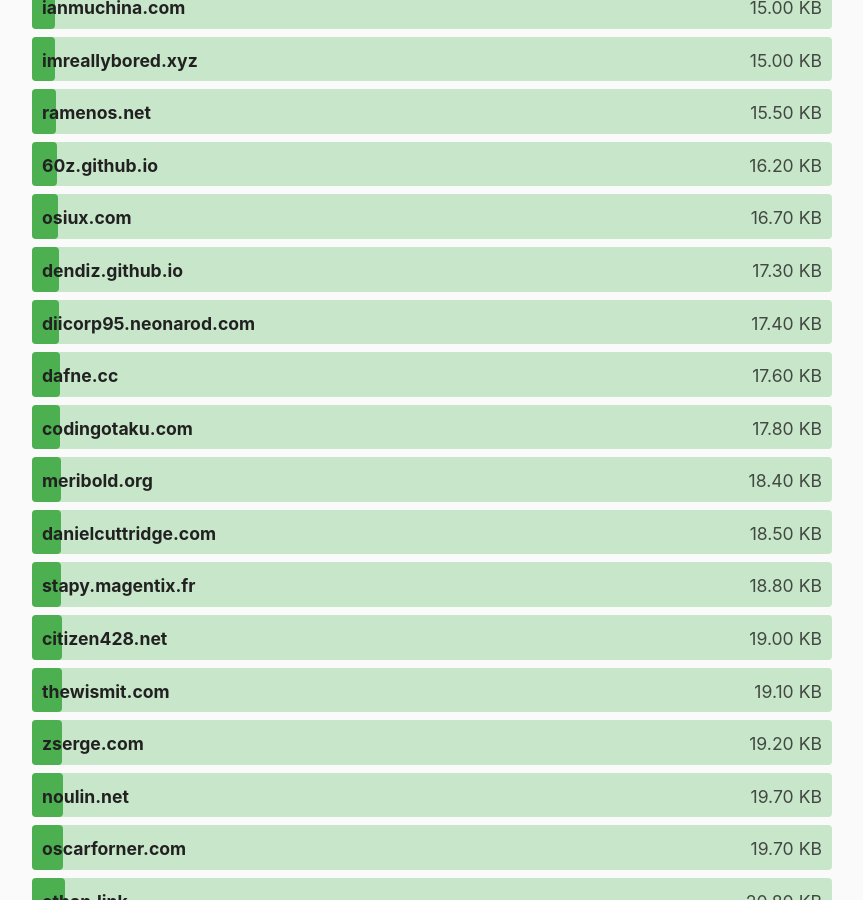
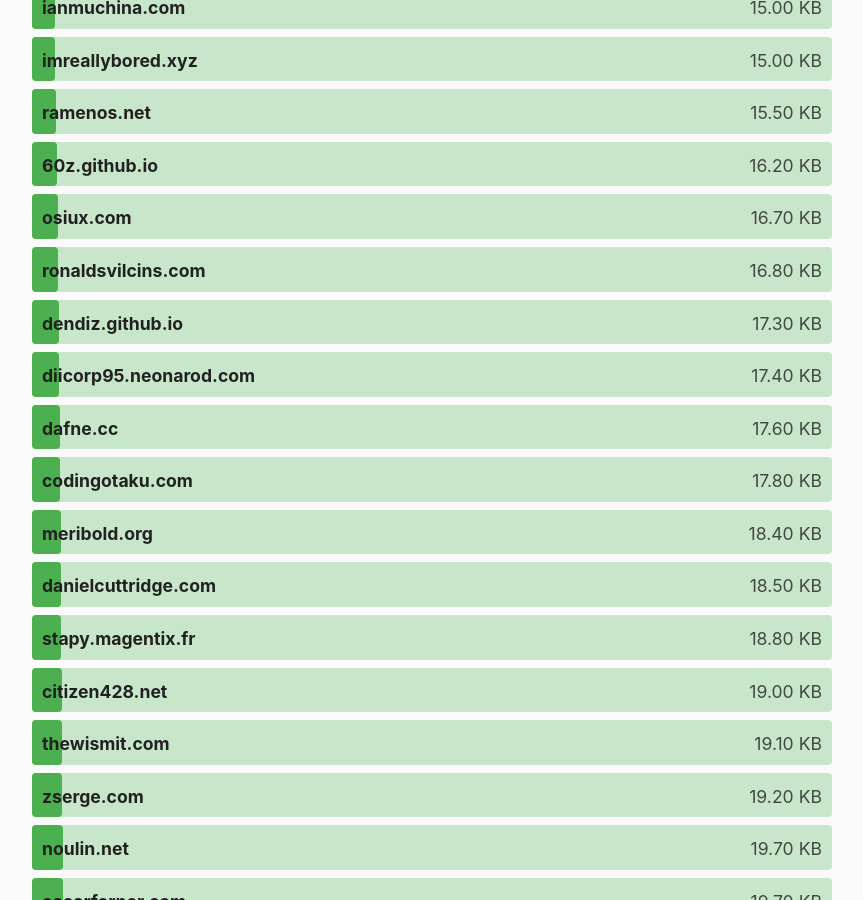
Before and after one commit to kevquirk/512kb.club, a Jekyll site: the page built from index.md, in a window 1280 px wide and 900 px high, scrolled down 5165 px. Shown: the whole window, without its empty margins (208-1071 px from the left). Built offline with Jekyll 4.4.1, drawn with Linux system fonts in a browser that asks for light colours.

Commit message:
Update sites.yml
https://gtmetrix.com/reports/ronaldsvilcins.com/xrOMduRy/

```diff
--- a/_data/sites.yml
+++ b/_data/sites.yml
@@ -1,3 +1,8 @@
+- domain: ronaldsvilcins.com
+  url: https://ronaldsvilcins.com/
+  size: 16.8
+  last_checked: 2021-12-15
+
 - domain: 0chris.com
   url: https://www.0chris.com/
   size: 4.3
```
